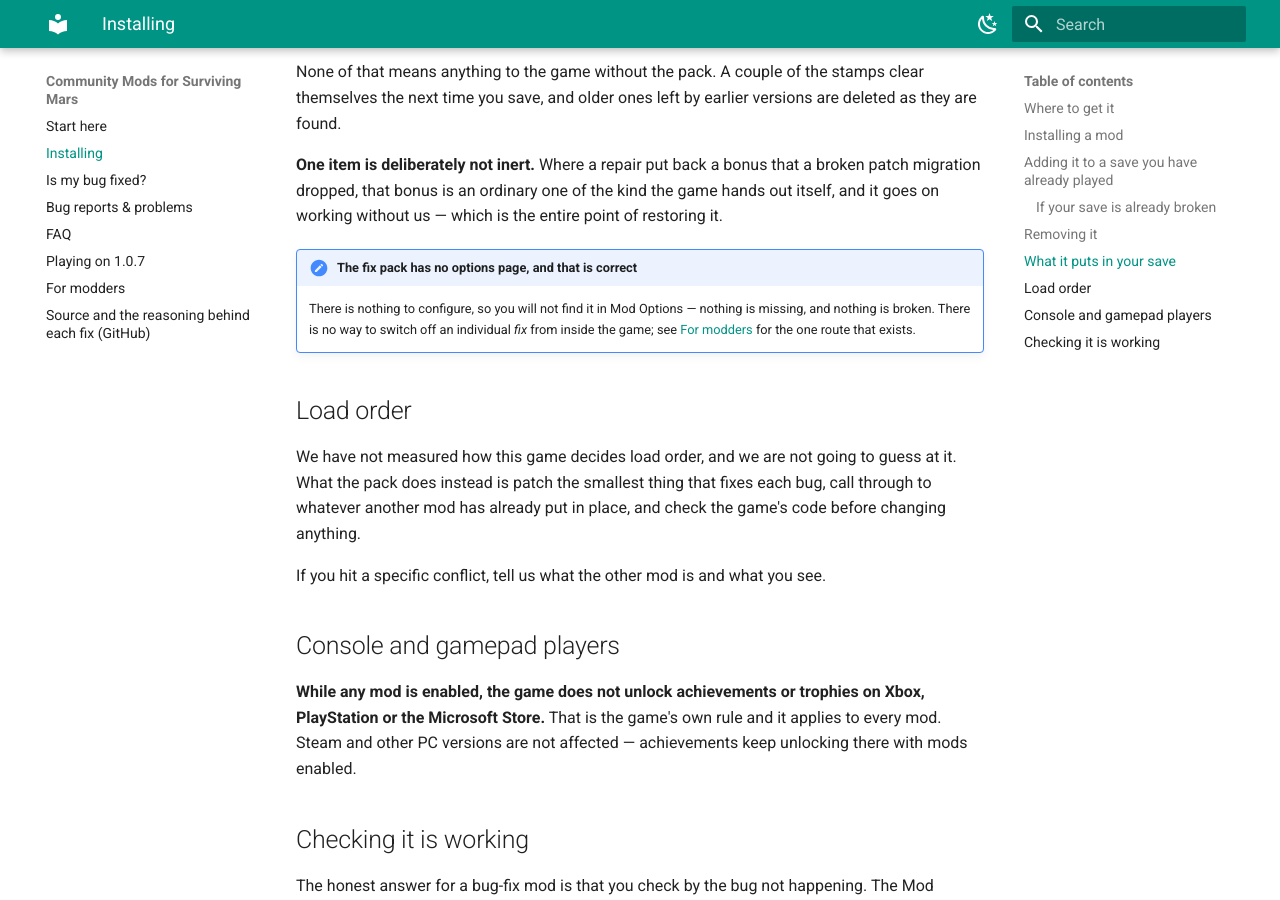
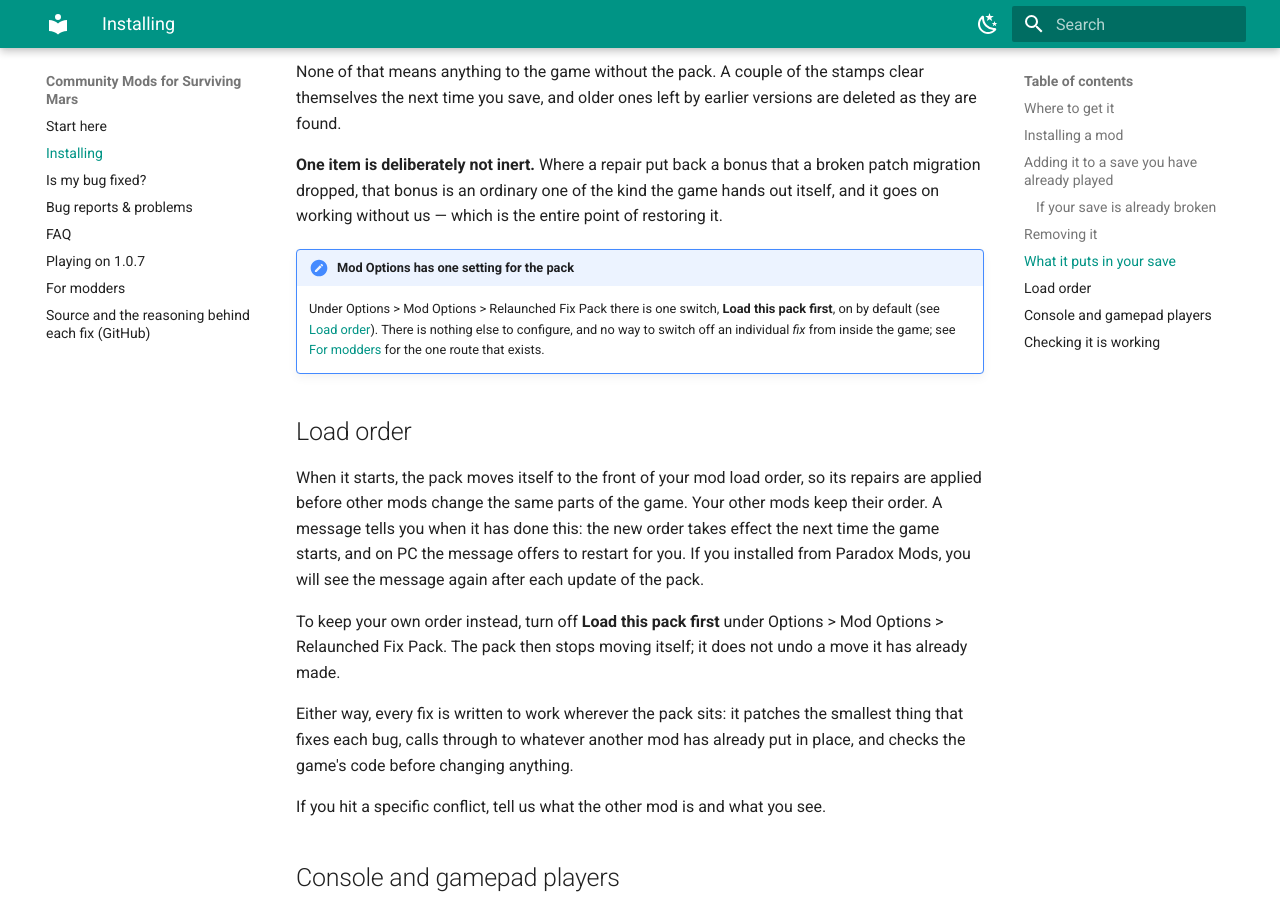
Before and after one commit to catt144/SMR-CommunityMods, an MkDocs documentation site: the page built from content/install.md, in a window 1280 px wide and 900 px high, scrolled down 2106 px. Built offline with MkDocs 1.6.1 and Material for MkDocs 9.7.7, drawn with Linux system fonts in a browser that asks for light colours.

Commit message:
fix list for v17: C119 adds one row (43 -> 44); LoadFirst rewrites load-order pages
Buildings & economy gains C119 (cables and buildings in one area get no power
and the dead area grows; cleared at load). grep -c '^??? ' = 44; sections
2+18+4+5+5+5+3+2 = 44; judgment calls 4. LoadFirst (the pack moves itself to
the front of the load order, Mod Options switch) falsified install.md's "no
options page" note and the load-order answers in install.md and faq.md, and
changes the modders' veto route in for-modders.md; all rewritten. for-modders'
stale 1.1.0.403908 build line now reads 1.1.1.405907.

Co-Authored-By: Claude Opus 5.5 <noreply@anthropic.com>

```diff
--- a/content/install.md
+++ b/content/install.md
@@ -89,18 +89,29 @@ broken patch migration dropped, that bonus is an ordinary one of the kind the ga
 hands out itself, and it goes on working without us — which is the entire point of
 restoring it.
 
-!!! note "The fix pack has no options page, and that is correct"
-    There is nothing to configure, so you will not find it in Mod Options —
-    nothing is missing, and nothing is broken. There is no way to switch off an
-    individual *fix* from inside the game; see [For modders](for-modders.md) for
-    the one route that exists.
+!!! note "Mod Options has one setting for the pack"
+    Under Options > Mod Options > Relaunched Fix Pack there is one switch, **Load
+    this pack first**, on by default (see [Load order](#load-order)). There is
+    nothing else to configure, and no way to switch off an individual *fix* from
+    inside the game; see [For modders](for-modders.md) for the one route that
+    exists.
 
 ## Load order
 
-We have not measured how this game decides load order, and we are not going to
-guess at it. What the pack does instead is patch the smallest thing that fixes
-each bug, call through to whatever another mod has already put in place, and
-check the game's code before changing anything.
+When it starts, the pack moves itself to the front of your mod load order, so its
+repairs are applied before other mods change the same parts of the game. Your
+other mods keep their order. A message tells you when it has done this: the new
+order takes effect the next time the game starts, and on PC the message offers to
+restart for you. If you installed from Paradox Mods, you will see the message
+again after each update of the pack.
+
+To keep your own order instead, turn off **Load this pack first** under Options >
+Mod Options > Relaunched Fix Pack. The pack then stops moving itself; it does not
+undo a move it has already made.
+
+Either way, every fix is written to work wherever the pack sits: it patches the
+smallest thing that fixes each bug, calls through to whatever another mod has
+already put in place, and checks the game's code before changing anything.
 
 If you hit a specific conflict, tell us what the other mod is and what you see.
 
```
Also changed, not shown: content/faq.md (+4 -3 lines), content/fix-list.md (+17 -0 lines), content/for-modders.md (+7 -1 lines).
